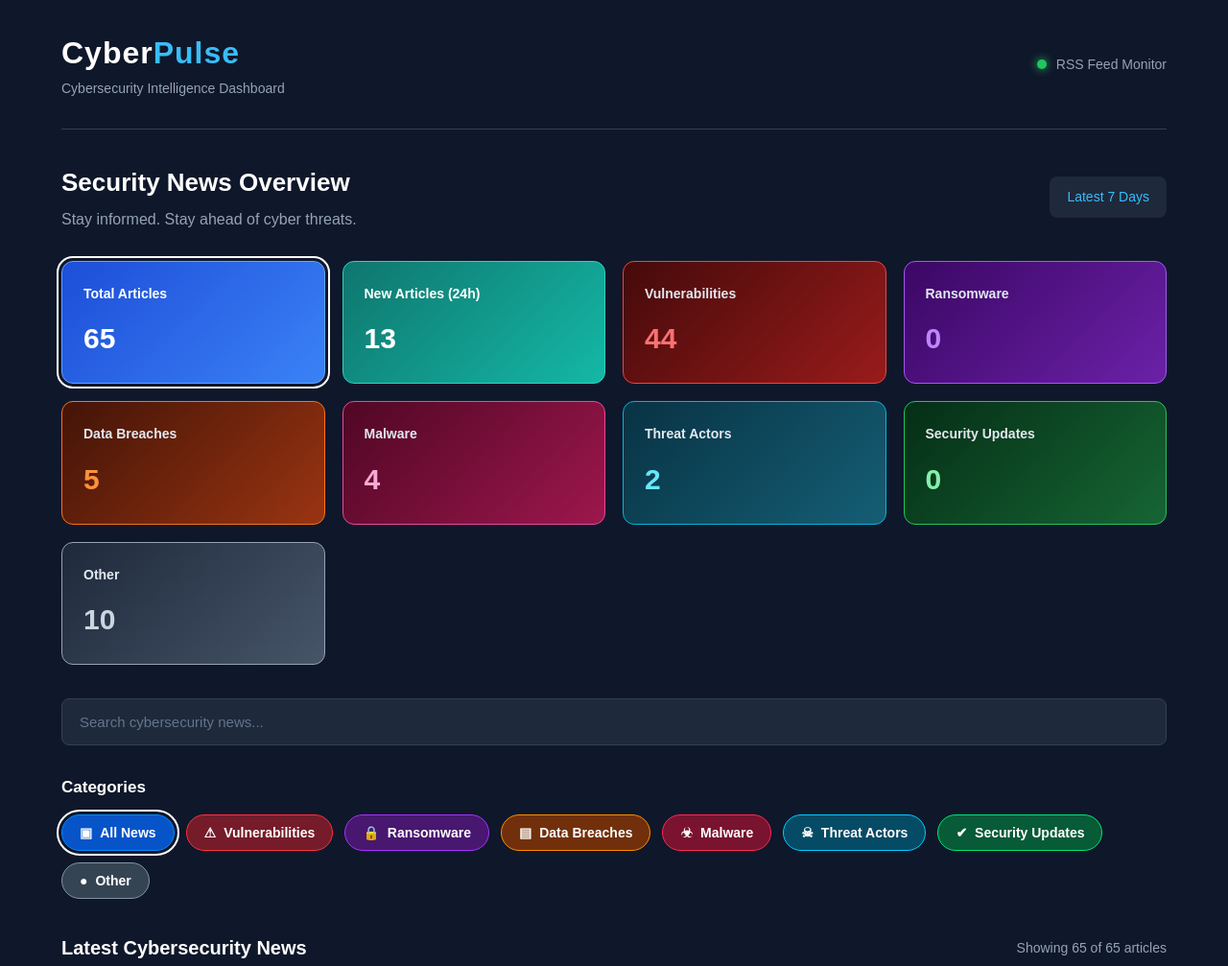
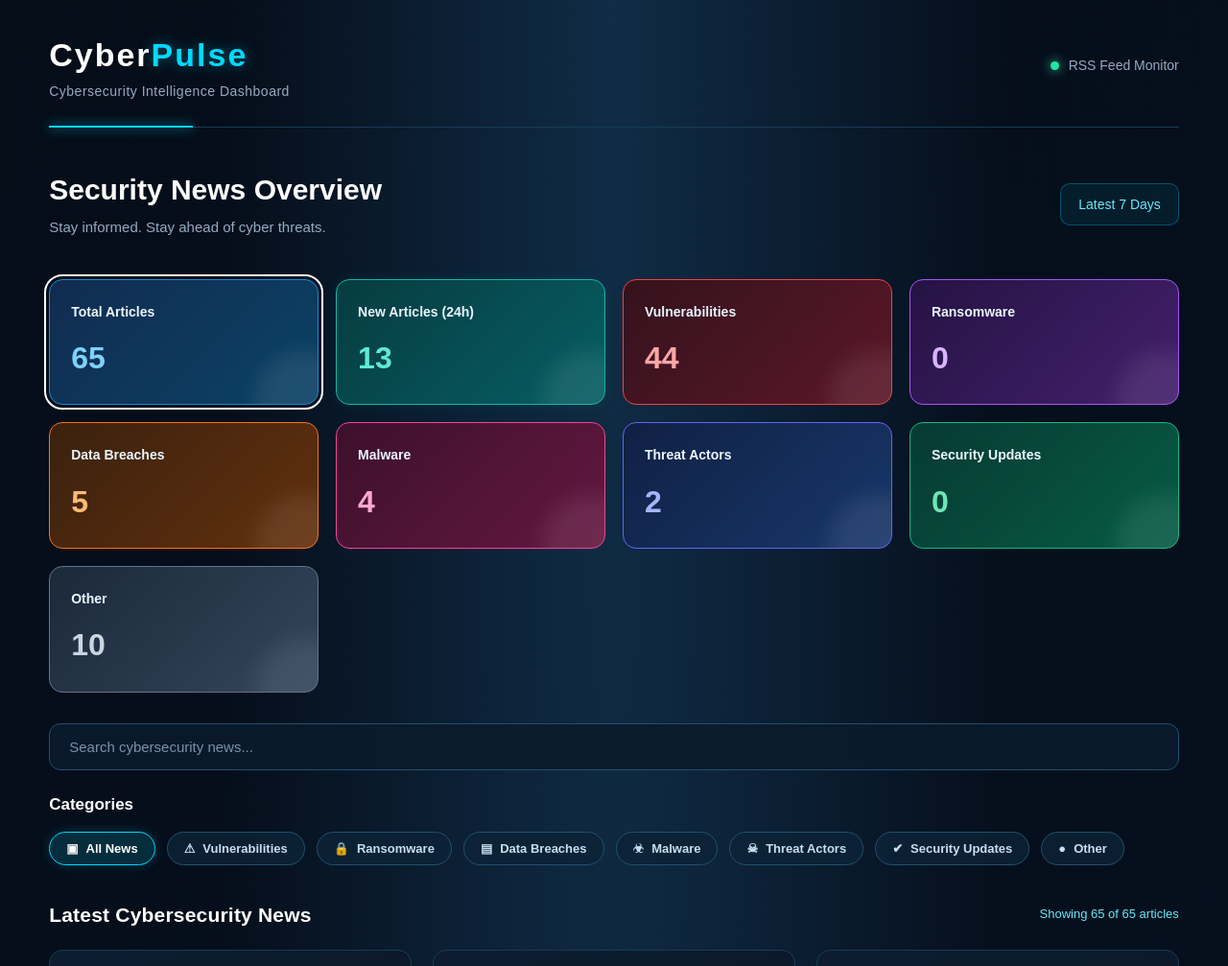
Before and after one commit to VarunNShenoy/Cyber-Pulse, a plain HTML site: page frontend/index.html in a window 1280 px wide. Shown: the top 1007 px of the page at 96% size. Drawn offline with Linux system fonts and the light colour scheme.

Commit message:
Upadated features

```diff
--- a/frontend/index.html
+++ b/frontend/index.html
@@ -5,6 +5,9 @@
 <head>
     <meta charset="UTF-8">
     <meta name="viewport" content="width=device-width, initial-scale=1.0">
+
+    <meta name="description" content="Cyber Pulse provides the latest cybersecurity news, vulnerabilities, ransomware incidents, malware updates and threat intelligence.">
+
     <title>Cyber Pulse | Cybersecurity Intelligence</title>
 
     <link rel="stylesheet" href="style.css">
@@ -17,6 +20,7 @@
 
         <!-- Header -->
         <header class="header">
+
             <div class="brand">
                 <h1>Cyber<span>Pulse</span></h1>
                 <p>Cybersecurity Intelligence Dashboard</p>
@@ -26,12 +30,16 @@
                 <span class="status-indicator"></span>
                 <span>RSS Feed Monitor</span>
             </div>
+
         </header>
 
+
         <!-- Main Content -->
-        <main>
+        <main class="main-content">
 
+            <!-- Welcome Section -->
             <section class="welcome-section">
+
                 <div>
                     <h2>Security News Overview</h2>
                     <p>Stay informed. Stay ahead of cyber threats.</p>
@@ -40,10 +48,15 @@
                 <div class="date-info">
                     <span>Latest 7 Days</span>
                 </div>
+
             </section>
 
+
             <!-- Statistics -->
-            <section class="stats-grid">
+            <section
+                class="stats-grid"
+                aria-label="Cybersecurity news statistics"
+            >
 
                 <div class="stat-card">
                     <p>Total Articles</p>
@@ -67,14 +80,20 @@
 
             </section>
 
+
             <!-- Search -->
             <section class="search-section">
+
                 <input
-                    type="text"
+                    type="search"
                     id="searchInput"
                     placeholder="Search cybersecurity news..."
+                    aria-label="Search cybersecurity articles"
+                    autocomplete="off"
                 >
+
             </section>
+
 
             <!-- Category Filters -->
             <section class="category-section">
@@ -83,35 +102,35 @@
 
                 <div class="category-filters">
 
-                    <button class="category-btn active" data-category="All">
+                    <button type="button" class="category-btn active" data-category="All">
                         All News
                     </button>
 
-                    <button class="category-btn" data-category="Vulnerabilities">
+                    <button type="button" class="category-btn" data-category="Vulnerabilities">
                         Vulnerabilities
                     </button>
 
-                    <button class="category-btn" data-category="Ransomware">
+                    <button type="button" class="category-btn" data-category="Ransomware">
                         Ransomware
                     </button>
 
-                    <button class="category-btn" data-category="Data Breaches">
+                    <button type="button" class="category-btn" data-category="Data Breaches">
                         Data Breaches
                     </button>
 
-                    <button class="category-btn" data-category="Malware">
+                    <button type="button" class="category-btn" data-category="Malware">
                         Malware
                     </button>
 
-                    <button class="category-btn" data-category="Threat Actors">
+                    <button type="button" class="category-btn" data-category="Threat Actors">
                         Threat Actors
                     </button>
 
-                    <button class="category-btn" data-category="Security Updates">
+                    <button type="button" class="category-btn" data-category="Security Updates">
                         Security Updates
                     </button>
 
-                    <button class="category-btn" data-category="Other">
+                    <button type="button" class="category-btn" data-category="Other">
                         Other
                     </button>
 
@@ -119,17 +138,29 @@
 
             </section>
 
+
             <!-- News Articles -->
-            <section class="news-section">
+            <section class="news-section" aria-label="Cybersecurity news articles">
 
                 <div class="section-heading">
+
                     <h3>Latest Cybersecurity News</h3>
-                    <span id="articleCount">0 articles</span>
+
+                    <span id="articleCount" aria-live="polite">
+                        0 articles
+                    </span>
+
                 </div>
 
-                <div id="articleContainer" class="article-grid">
+                <div
+                    id="articleContainer"
+                    class="article-grid"
+                    aria-live="polite"
+                >
 
-                    <p id="loadingMessage">Loading cybersecurity news...</p>
+                    <p id="loadingMessage" role="status">
+                        Loading cybersecurity news...
+                    </p>
 
                 </div>
 
@@ -137,13 +168,20 @@
 
         </main>
 
+
         <!-- Footer -->
         <footer class="footer">
+
             <p>Cyber Pulse | Cybersecurity News Aggregator</p>
-            <p>News collected from The Hacker News and BleepingComputer.</p>
+
+            <p>
+                News collected from The Hacker News and BleepingComputer.
+            </p>
+
         </footer>
 
     </div>
 
 </body>
+
 </html>
--- a/frontend/style.css
+++ b/frontend/style.css
@@ -1,6 +1,6 @@
 
 /* =========================================
-   CYBER PULSE - MAIN STYLESHEET
+   CYBER PULSE - CYBER INTELLIGENCE THEME
 ========================================= */
 
 /* GLOBAL RESET */
@@ -11,16 +11,30 @@
     box-sizing: border-box;
 }
 
+:root {
+    --bg-main: #050d19;
+    --bg-card: #0b1728;
+    --bg-card-light: #10243a;
+    --border-color: #163c55;
+    --cyan: #00d9ff;
+    --cyan-light: #67e8f9;
+    --text-primary: #eaf6ff;
+    --text-secondary: #94abc1;
+}
+
 body {
     font-family: Arial, Helvetica, sans-serif;
-    background-color: #0f172a;
-    color: #e2e8f0;
+    background:
+        radial-gradient(ellipse at 50% 0%, #102c46 0%, transparent 45%),
+        linear-gradient(135deg, #050d19, #071426 60%, #050d19);
+    color: var(--text-primary);
     line-height: 1.6;
+    min-height: 100vh;
 }
 
 .dashboard {
-    width: 90%;
-    max-width: 1400px;
+    width: 92%;
+    max-width: 1500px;
     margin: auto;
     padding: 30px 0;
 }
@@ -34,40 +48,55 @@ body {
     display: flex;
     justify-content: space-between;
     align-items: center;
-    padding-bottom: 30px;
-    border-bottom: 1px solid #334155;
+    padding-bottom: 25px;
+    border-bottom: 1px solid var(--border-color);
     margin-bottom: 35px;
+    position: relative;
+}
+
+.header::after {
+    content: "";
+    position: absolute;
+    bottom: -1px;
+    left: 0;
+    width: 150px;
+    height: 2px;
+    background: var(--cyan);
+    box-shadow: 0 0 12px var(--cyan);
 }
 
 .brand h1 {
-    font-size: 32px;
+    font-size: 34px;
     color: #ffffff;
-    letter-spacing: 1px;
+    letter-spacing: 2px;
+    font-weight: 800;
 }
 
 .brand h1 span {
-    color: #38bdf8;
+    color: var(--cyan);
+    text-shadow: 0 0 15px rgba(0, 217, 255, 0.4);
 }
 
 .brand p {
-    color: #94a3b8;
+    color: var(--text-secondary);
     font-size: 14px;
+    letter-spacing: 0.5px;
 }
 
 .header-status {
     display: flex;
     align-items: center;
     gap: 10px;
-    color: #94a3b8;
+    color: var(--text-secondary);
     font-size: 14px;
 }
 
 .status-indicator {
-    width: 10px;
-    height: 10px;
-    background-color: #22c55e;
+    width: 9px;
+    height: 9px;
+    background-color: #22e6a3;
     border-radius: 50%;
-    box-shadow: 0 0 10px #22c55e;
+    box-shadow: 0 0 12px #22e6a3;
 }
 
 
@@ -79,24 +108,28 @@ body {
     display: flex;
     justify-content: space-between;
     align-items: center;
-    margin-bottom: 30px;
+    margin-bottom: 32px;
+    padding: 10px 0;
 }
 
 .welcome-section h2 {
     color: #ffffff;
-    font-size: 26px;
-    margin-bottom: 5px;
+    font-size: 30px;
+    margin-bottom: 8px;
+    line-height: 1.3;
 }
 
 .welcome-section p {
-    color: #94a3b8;
+    color: var(--text-secondary);
+    font-size: 15px;
 }
 
 .date-info {
-    background-color: #1e293b;
+    background: rgba(0, 217, 255, 0.07);
+    border: 1px solid rgba(0, 217, 255, 0.3);
     padding: 10px 18px;
-    border-radius: 8px;
-    color: #38bdf8;
+    border-radius: 10px;
+    color: var(--cyan-light);
     font-size: 14px;
 }
 
@@ -109,101 +142,121 @@ body {
     display: grid;
     grid-template-columns: repeat(4, minmax(0, 1fr));
     gap: 18px;
-    margin-bottom: 35px;
+    margin-bottom: 32px;
 }
 
 .stat-card {
-    min-height: 125px;
+    min-height: 130px;
     padding: 22px;
     border: 1px solid;
-    border-radius: 12px;
-    transition: transform 0.2s ease, box-shadow 0.2s ease;
+    border-radius: 14px;
+    position: relative;
+    overflow: hidden;
+    transition: transform 0.25s ease,
+                box-shadow 0.25s ease,
+                border-color 0.25s ease;
+}
+
+.stat-card::after {
+    content: "";
+    position: absolute;
+    width: 100px;
+    height: 100px;
+    right: -35px;
+    bottom: -45px;
+    background: rgba(255, 255, 255, 0.08);
+    border-radius: 50%;
+    filter: blur(10px);
+    pointer-events: none;
 }
 
 .stat-card:hover {
     transform: translateY(-5px);
-    box-shadow: 0 8px 20px rgba(0, 0, 0, 0.25);
+    box-shadow: 0 8px 25px rgba(0, 217, 255, 0.13);
 }
 
 .stat-card p {
-    color: #e2e8f0;
+    color: #eaf6ff;
     font-size: 14px;
     font-weight: 600;
     margin-bottom: 12px;
+    position: relative;
+    z-index: 1;
 }
 
 .stat-card h2 {
-    font-size: 30px;
+    font-size: 32px;
     font-weight: 700;
+    position: relative;
+    z-index: 1;
 }
 
 
-/* Total Articles - Blue */
+/* Total Articles */
 
 .stat-total {
-    background: linear-gradient(135deg, #1d4ed8, #3b82f6);
-    border-color: #60a5fa;
+    background: linear-gradient(135deg, #102c50, #0b4266);
+    border-color: #168bd0;
 }
 
-.stat-total p,
 .stat-total h2 {
-    color: #ffffff;
+    color: #7dd3fc;
 }
 
 
-/* New Articles - Teal */
+/* New Articles */
 
 .stat-new {
-    background: linear-gradient(135deg, #0f766e, #14b8a6);
-    border-color: #2dd4bf;
+    background: linear-gradient(135deg, #063c40, #075e63);
+    border-color: #14b8a6;
+    box-shadow: 0 0 14px rgba(20, 184, 166, 0.12);
 }
 
-.stat-new p,
 .stat-new h2 {
-    color: #ffffff;
+    color: #5eead4;
 }
 
 
-/* Vulnerabilities - Red */
+/* Vulnerabilities */
 
 .stat-vulnerabilities {
-    background: linear-gradient(135deg, #450a0a, #991b1b);
+    background: linear-gradient(135deg, #35121d, #5b1728);
     border-color: #ef4444;
 }
 
 .stat-vulnerabilities h2 {
-    color: #f87171;
+    color: #fca5a5;
 }
 
 
-/* Ransomware - Purple */
+/* Ransomware */
 
 .stat-ransomware {
-    background: linear-gradient(135deg, #3b0764, #6b21a8);
+    background: linear-gradient(135deg, #251344, #43206c);
     border-color: #a855f7;
 }
 
 .stat-ransomware h2 {
-    color: #c084fc;
+    color: #d8b4fe;
 }
 
 
-/* Data Breaches - Orange */
+/* Data Breaches */
 
 .stat-breaches {
-    background: linear-gradient(135deg, #431407, #9a3412);
+    background: linear-gradient(135deg, #3b210e, #63300e);
     border-color: #f97316;
 }
 
 .stat-breaches h2 {
-    color: #fb923c;
+    color: #fdba74;
 }
 
 
-/* Malware - Pink */
+/* Malware */
 
 .stat-malware {
-    background: linear-gradient(135deg, #500724, #9d174d);
+    background: linear-gradient(135deg, #3d102c, #64183f);
     border-color: #ec4899;
 }
 
@@ -212,35 +265,35 @@ body {
 }
 
 
-/* Threat Actors - Cyan */
+/* Threat Actors */
 
 .stat-threat-actors {
-    background: linear-gradient(135deg, #083344, #155e75);
-    border-color: #06b6d4;
+    background: linear-gradient(135deg, #102044, #18376a);
+    border-color: #6366f1;
 }
 
 .stat-threat-actors h2 {
-    color: #67e8f9;
+    color: #a5b4fc;
 }
 
 
-/* Security Updates - Green */
+/* Security Updates */
 
 .stat-updates {
-    background: linear-gradient(135deg, #052e16, #166534);
-    border-color: #22c55e;
+    background: linear-gradient(135deg, #073a32, #075b46);
+    border-color: #10b981;
 }
 
 .stat-updates h2 {
-    color: #86efac;
+    color: #6ee7b7;
 }
 
 
-/* Other - Grey */
+/* Other */
 
 .stat-other {
-    background: linear-gradient(135deg, #1e293b, #475569);
-    border-color: #94a3b8;
+    background: linear-gradient(135deg, #1b2939, #34465c);
+    border-color: #64748b;
 }
 
 .stat-other h2 {
@@ -253,27 +306,28 @@ body {
 ========================================= */
 
 .search-section {
-    margin-bottom: 30px;
+    margin-bottom: 22px;
 }
 
 #searchInput {
     width: 100%;
-    padding: 15px 18px;
-    background-color: #1e293b;
-    border: 1px solid #334155;
-    border-radius: 8px;
+    padding: 15px 20px;
+    background: rgba(10, 27, 45, 0.9);
+    border: 1px solid #20516c;
+    border-radius: 12px;
     color: #ffffff;
     font-size: 15px;
     outline: none;
-    transition: border 0.2s ease;
+    transition: all 0.25s ease;
 }
 
 #searchInput:focus {
-    border-color: #38bdf8;
+    border-color: var(--cyan);
+    box-shadow: 0 0 15px rgba(0, 217, 255, 0.12);
 }
 
 #searchInput::placeholder {
-    color: #64748b;
+    color: #7892a9;
 }
 
 
@@ -304,82 +358,43 @@ body {
     align-items: center;
     justify-content: center;
     gap: 8px;
-    padding: 10px 18px;
-    border: 1px solid;
+    padding: 9px 17px;
+    background: rgba(12, 35, 55, 0.85);
+    border: 1px solid #20516c;
     border-radius: 25px;
-    color: #ffffff;
-    font-size: 14px;
+    color: #c9deee;
+    font-size: 13px;
     font-weight: 600;
     cursor: pointer;
     transition: all 0.2s ease;
-}
-
-.category-btn[data-category="All"] {
-    background: #0754c9;
-    border-color: #008cff;
 }
 
 .category-btn[data-category="All"]::before {
     content: "▣";
 }
 
-.category-btn[data-category="Vulnerabilities"] {
-    background: #751b29;
-    border-color: #ff303c;
-}
-
 .category-btn[data-category="Vulnerabilities"]::before {
     content: "⚠";
-}
-
-.category-btn[data-category="Ransomware"] {
-    background: #48176f;
-    border-color: #a832ff;
 }
 
 .category-btn[data-category="Ransomware"]::before {
     content: "🔒";
 }
 
-.category-btn[data-category="Data Breaches"] {
-    background: #71300b;
-    border-color: #ff8c00;
-}
-
 .category-btn[data-category="Data Breaches"]::before {
     content: "▤";
-}
-
-.category-btn[data-category="Malware"] {
-    background: #79132f;
-    border-color: #ff2855;
 }
 
 .category-btn[data-category="Malware"]::before {
     content: "☣";
 }
 
-.category-btn[data-category="Threat Actors"] {
-    background: #064b65;
-    border-color: #00cfff;
-}
-
 .category-btn[data-category="Threat Actors"]::before {
     content: "☠";
 }
 
-.category-btn[data-category="Security Updates"] {
-    background: #075b36;
-    border-color: #00e676;
-}
-
 .category-btn[data-category="Security Updates"]::before {
     content: "✔";
-}
-
-.category-btn[data-category="Other"] {
-    background: #354453;
-    border-color: #8293a3;
 }
 
 .category-btn[data-category="Other"]::before {
@@ -387,13 +402,18 @@ body {
 }
 
 .category-btn:hover {
-    filter: brightness(1.25);
+    border-color: var(--cyan);
+    color: var(--cyan-light);
+    background: rgba(0, 217, 255, 0.08);
     transform: translateY(-2px);
 }
 
 .category-btn.active {
-    outline: 2px solid #ffffff;
-    outline-offset: 3px;
+    background: rgba(0, 217, 255, 0.15);
+    border-color: var(--cyan);
+    color: #ffffff;
+    box-shadow: 0 0 12px rgba(0, 217, 255, 0.2);
+    outline: none;
 }
 
 
@@ -414,12 +434,13 @@ body {
 
 .section-heading h3 {
     color: #ffffff;
-    font-size: 20px;
+    font-size: 21px;
+    letter-spacing: 0.2px;
 }
 
 #articleCount {
-    color: #94a3b8;
-    font-size: 14px;
+    color: var(--cyan-light);
+    font-size: 13px;
 }
 
 
@@ -430,7 +451,7 @@ body {
 .article-grid {
     display: grid;
     grid-template-columns: repeat(3, minmax(0, 1fr));
-    gap: 20px;
+    gap: 22px;
 }
 
 
@@ -439,41 +460,45 @@ body {
 ========================================= */
 
 .article-card {
-    background-color: #1e293b;
-    border: 1px solid #334155;
-    border-radius: 12px;
+    background: linear-gradient(145deg, #0d1c30, #091525);
+    border: 1px solid #183b54;
+    border-radius: 14px;
     padding: 22px;
     display: flex;
     flex-direction: column;
     gap: 12px;
-    transition: all 0.2s ease;
+    min-width: 0;
+    transition: transform 0.25s ease,
+                border-color 0.25s ease,
+                box-shadow 0.25s ease;
 }
 
 .article-card:hover {
     transform: translateY(-5px);
-    border-color: #38bdf8;
-    box-shadow: 0 5px 20px rgba(0, 0, 0, 0.2);
+    border-color: #00bfe8;
+    box-shadow: 0 8px 25px rgba(0, 191, 232, 0.12);
 }
 
 .article-category {
     display: inline-block;
     width: fit-content;
-    padding: 5px 10px;
+    padding: 5px 11px;
     border-radius: 20px;
-    background-color: #334155;
-    color: #38bdf8;
+    background: rgba(0, 217, 255, 0.1);
+    border: 1px solid rgba(0, 217, 255, 0.3);
+    color: var(--cyan-light);
     font-size: 12px;
     font-weight: 600;
 }
 
 .article-card h3 {
-    color: #ffffff;
+    color: #f1f7ff;
     font-size: 17px;
     line-height: 1.5;
 }
 
 .article-summary {
-    color: #94a3b8;
+    color: #9bb0c5;
     font-size: 14px;
     line-height: 1.7;
 }
@@ -482,24 +507,26 @@ body {
     display: flex;
     justify-content: space-between;
     align-items: center;
+    flex-wrap: wrap;
     gap: 10px;
     margin-top: auto;
-    padding-top: 12px;
-    border-top: 1px solid #334155;
-    color: #64748b;
+    padding-top: 14px;
+    border-top: 1px solid #1b354d;
+    color: #7892a9;
     font-size: 12px;
 }
 
 .article-card a {
     display: inline-block;
-    color: #38bdf8;
+    color: var(--cyan);
     text-decoration: none;
     font-weight: 600;
     margin-top: 5px;
+    transition: color 0.2s ease;
 }
 
 .article-card a:hover {
-    color: #7dd3fc;
+    color: #ffffff;
     text-decoration: underline;
 }
 
@@ -509,10 +536,10 @@ body {
 ========================================= */
 
 .footer {
-    border-top: 1px solid #334155;
+    border-top: 1px solid #183b54;
     padding-top: 25px;
     text-align: center;
-    color: #64748b;
+    color: #7892a9;
     font-size: 13px;
 }
 
@@ -522,13 +549,25 @@ body {
 
 
 /* =========================================
+   KEYBOARD ACCESSIBILITY
+========================================= */
+
+button:focus-visible,
+a:focus-visible,
+.stat-card:focus-visible {
+    outline: 2px solid var(--cyan);
+    outline-offset: 4px;
+}
+
+
+/* =========================================
    RESPONSIVE DESIGN
 ========================================= */
 
-@media (max-width: 1000px) {
+@media (max-width: 1100px) {
 
     .stats-grid {
-        grid-template-columns: repeat(2, minmax(0, 1fr));
+        grid-template-columns: repeat(3, minmax(0, 1fr));
     }
 
     .article-grid {
@@ -541,6 +580,7 @@ body {
 
     .dashboard {
         width: 92%;
+        padding: 22px 0;
     }
 
     .header {
@@ -549,10 +589,18 @@ body {
         gap: 15px;
     }
 
+    .brand h1 {
+        font-size: 28px;
+    }
+
     .welcome-section {
         flex-direction: column;
         align-items: flex-start;
         gap: 15px;
+    }
+
+    .welcome-section h2 {
+        font-size: 24px;
     }
 
     .stats-grid {
@@ -566,7 +614,7 @@ body {
     }
 
     .stat-card h2 {
-        font-size: 24px;
+        font-size: 25px;
     }
 
     .stat-card p {
@@ -584,11 +632,23 @@ body {
     }
 
     .category-filters {
-        gap: 10px;
+        gap: 9px;
     }
 
     .category-btn {
-        padding: 9px 13px;
+        padding: 8px 12px;
         font-size: 12px;
     }
+
+    .article-card {
+        padding: 18px;
+    }
 }
+
+
+@media (max-width: 380px) {
+
+    .stats-grid {
+        grid-template-columns: 1fr;
+    }
+}
```
